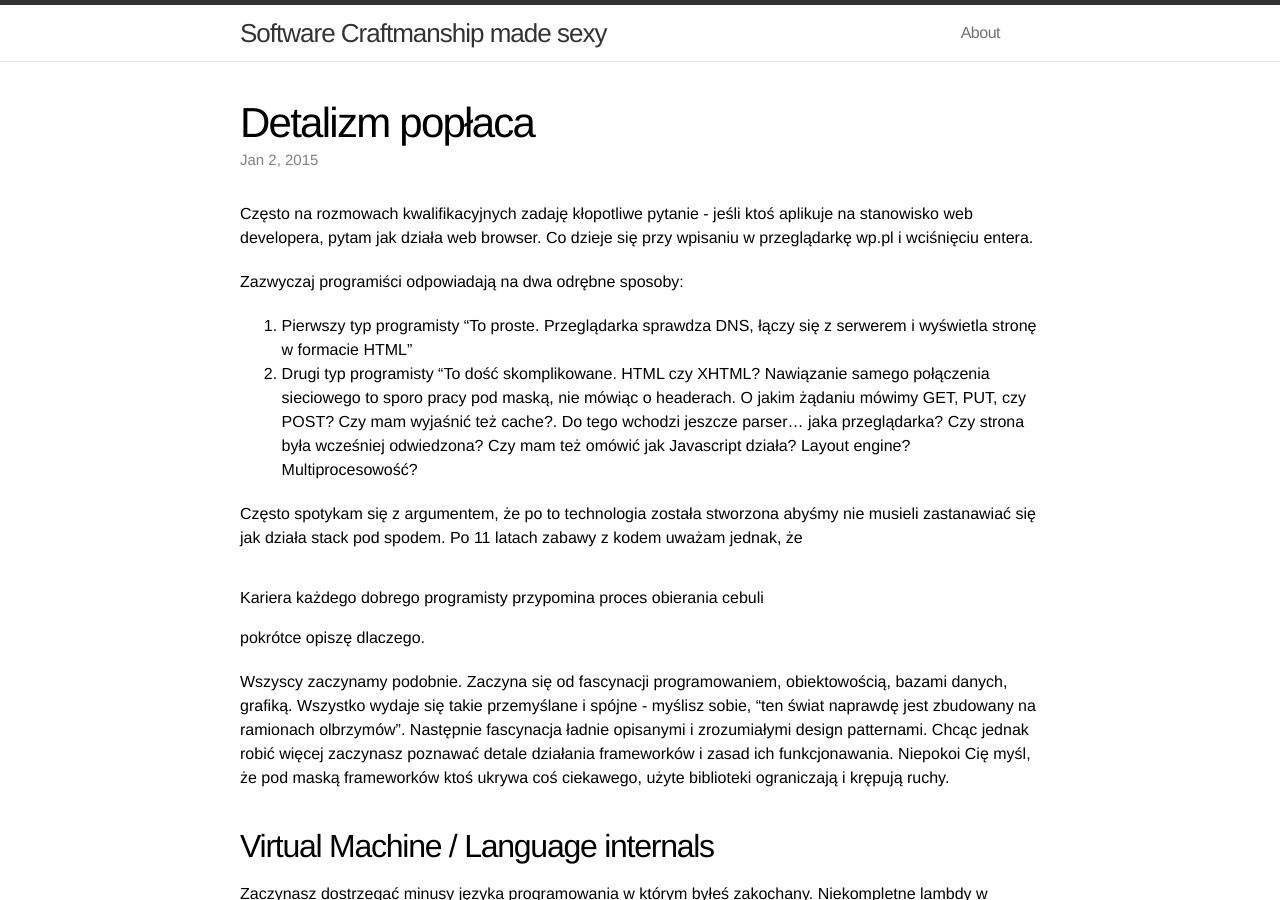
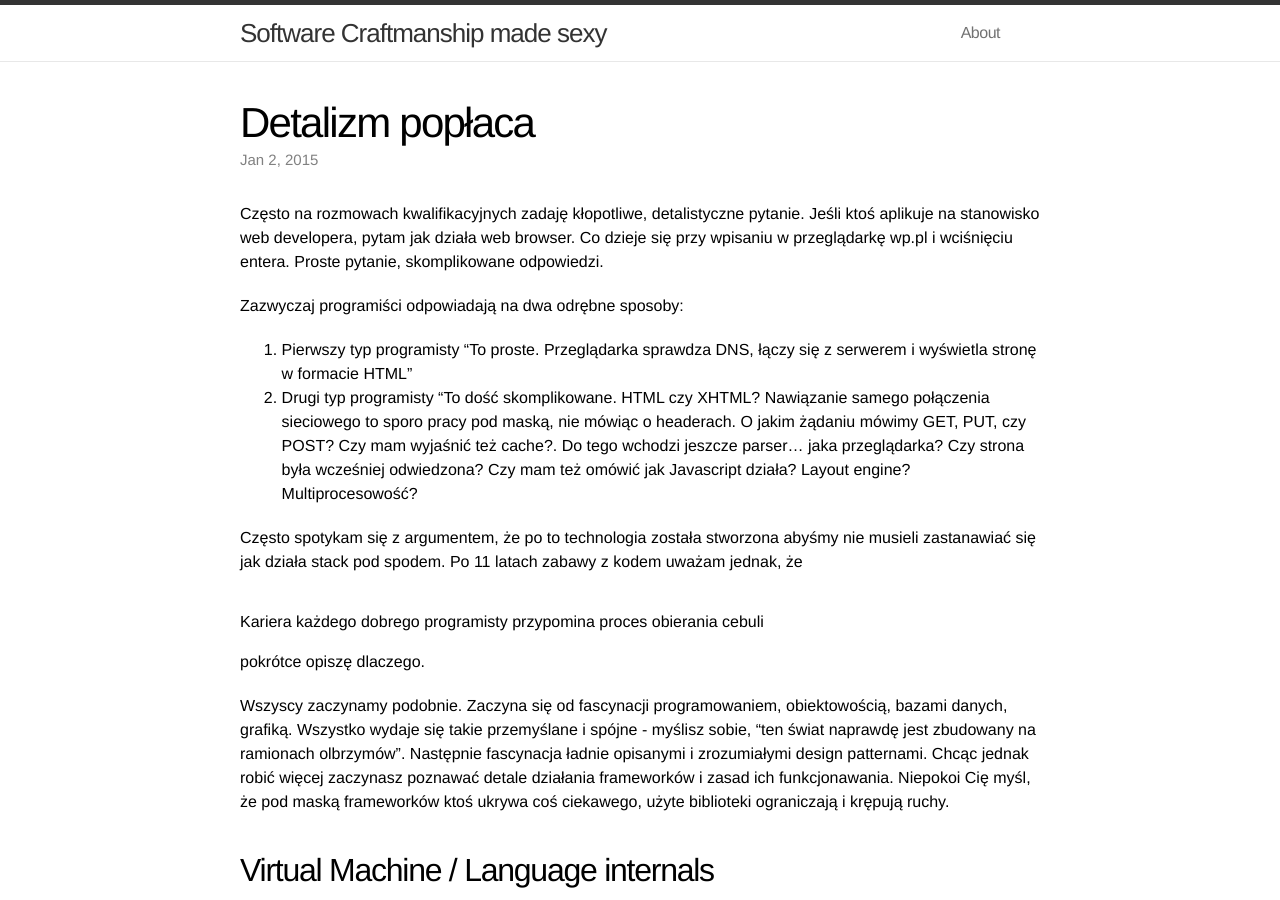
Before and after one commit to vi4m/vi4m.github.io, a Jekyll site: the page built from _posts/2015-01-02-settle.md, in a window 1280 px wide and 900 px high. Built offline with Jekyll 4.4.1, drawn with Linux system fonts in a browser that asks for light colours; comment, search, counter and statistics services are not loaded.

Commit message:
Update 2015-01-02-settle.md

```diff
--- a/_posts/2015-01-02-settle.md
+++ b/_posts/2015-01-02-settle.md
@@ -3,7 +3,7 @@ layout: post
 title: Detalizm popłaca
 ---
 
-Często na rozmowach kwalifikacyjnych zadaję kłopotliwe pytanie - jeśli ktoś aplikuje na stanowisko web developera, pytam jak działa web browser. Co dzieje się przy wpisaniu w przeglądarkę wp.pl i wciśnięciu entera.
+Często na rozmowach kwalifikacyjnych zadaję kłopotliwe, detalistyczne pytanie. Jeśli ktoś aplikuje na stanowisko web developera, pytam jak działa web browser. Co dzieje się przy wpisaniu w przeglądarkę wp.pl i wciśnięciu entera. Proste pytanie, skomplikowane odpowiedzi.
 
 Zazwyczaj programiści odpowiadają na dwa odrębne sposoby:
 
```
